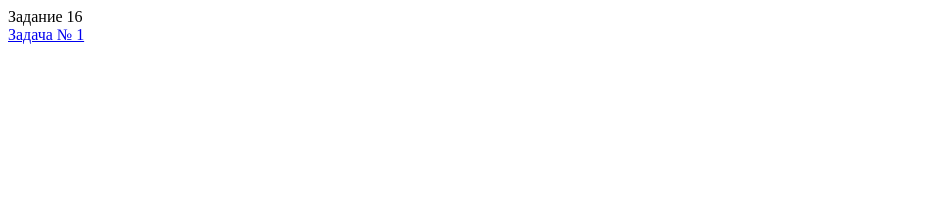
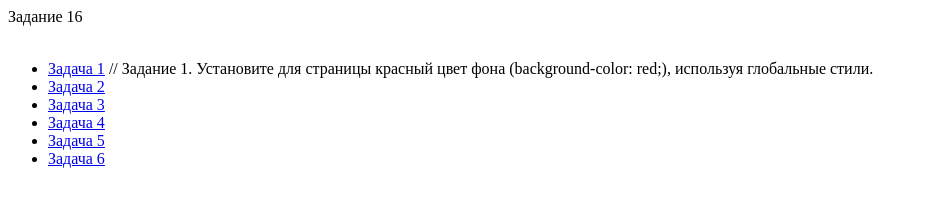
Before and after one commit to Ol-k121967/Task_16, a plain HTML site: page index.html in a window 1280 px wide. Shown: the whole page, without its empty margins (0-928 px from the left). Drawn offline with Linux system fonts and the light colour scheme.

Commit message:
fix task 1

```diff
--- a/index.html
+++ b/index.html
@@ -9,10 +9,33 @@
 </head>
 <body>
     <header class="header">
-        Задание 16
+        Задание 16  <br>
+        <br>
     </header>
     <main class="main">
-     <a href="./PAGES/Task1">Задача № 1</a>
+    <ul>
+        <li>
+          <a href="./PAGES/Task1.html">Задача 1</a>
+          // Задание 1. Установите для страницы красный цвет фона (background-color: red;), используя глобальные стили.
+          <br>
+        </li>
+        <li>
+          <a href="Task2/index.html">Задача 2</a>
+          <br>
+        </li>
+        <li>
+          <a href="Task3/index.html">Задача 3</a>
+        </li>
+        <li>
+          <a href="Task4/index.html">Задача 4</a>
+        </li>
+        <li>
+          <a href="Task5/index.html">Задача 5</a>
+        </li>
+        <li>
+          <a href="Task6/index.html">Задача 6</a>
+        </li>
+      </ul>
 
     </main>
     <footer class="footer">
```
Also changed, not shown: PAGES/Task1.html (added, +14 -0 lines), 1 other file.
